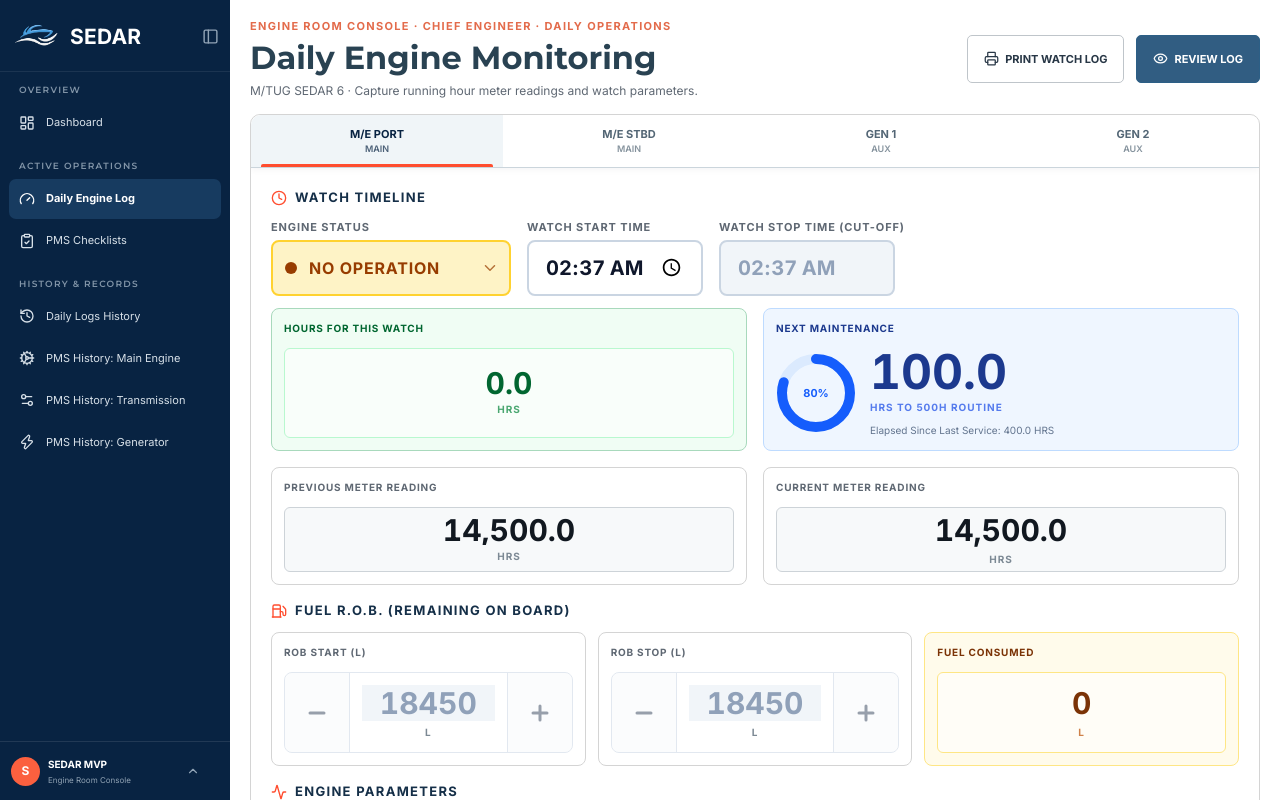
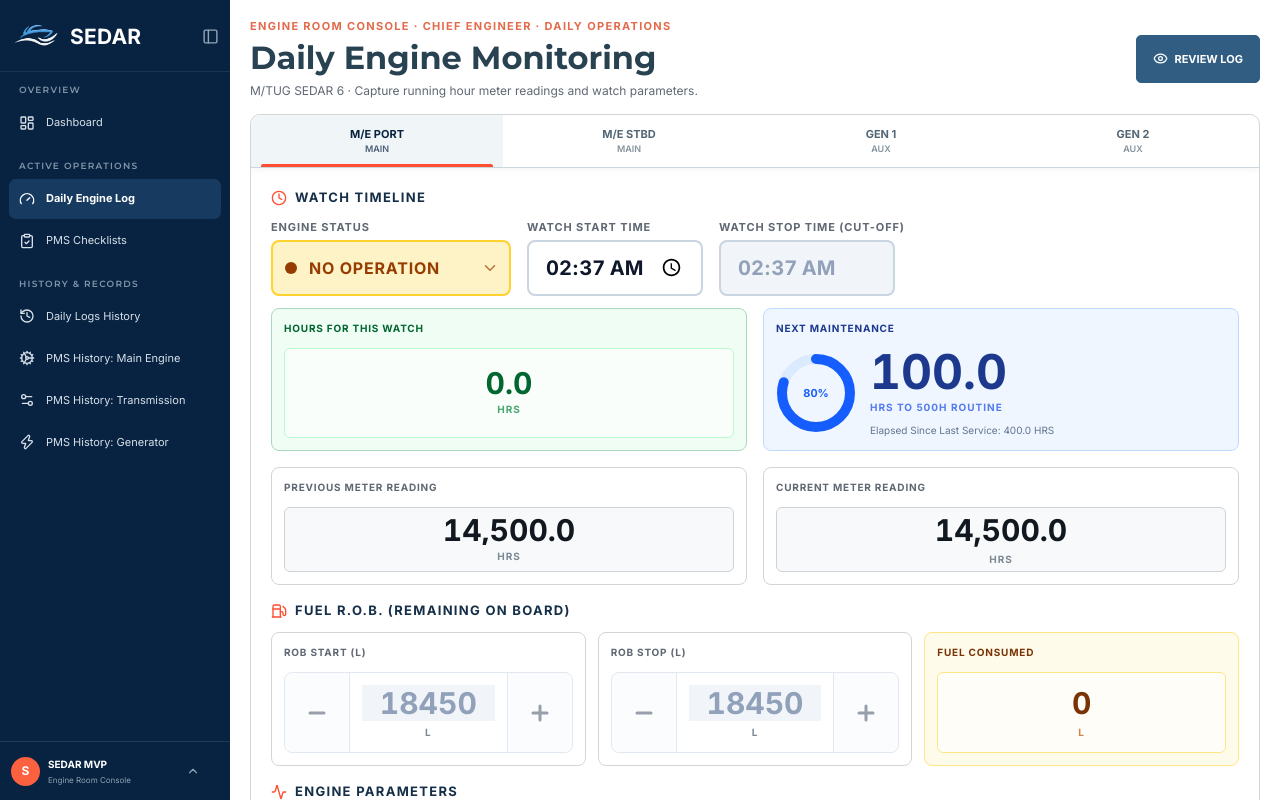
Before and after one commit to EdrianHernandez/sedar-layout, a React (Vite) app: page /chief-engineer/monitoring in a window 1280 px wide. Shown: the top 800 px of the page. Built offline with nearby package versions, Linux system fonts and the light colour scheme.

Commit message:
feat: remove unused print watch log button from Chief Engineer Monitoring Page

```diff
--- a/src/pages/chief-engineer/ChiefEngineerMonitoringPage.tsx
+++ b/src/pages/chief-engineer/ChiefEngineerMonitoringPage.tsx
@@ -1,5 +1,5 @@
 import { useEffect, useRef, useState } from 'react'
-import { ArrowLeft, CircleCheckBig, Eye, Loader2, Printer, Send, Undo2 } from 'lucide-react'
+import { ArrowLeft, CircleCheckBig, Eye, Loader2, Send, Undo2 } from 'lucide-react'
 import { DailyEngineMonitorCard } from '../../components/chief-engineer/DailyEngineMonitorCard'
 import { DailyLogSummary } from '../../components/chief-engineer/DailyLogSummary'
 import { consoleTitle } from '../../data/chiefEngineerMockData'
@@ -190,16 +190,6 @@ export function ChiefEngineerMonitoringPage({ currentRole, reviewStatus, onRevie
           </p>
         </div>
         <div className="tech-header-actions">
-          {/* TODO: generates an auto-filled physical watch log form based on the current state data. */}
-          <button
-            type="button"
-            className="button button-secondary button-lg"
-            title="Generates an auto-filled physical form from the current state data"
-            onClick={() => notify('Print Watch Log will be implemented later.')}
-          >
-            <Printer size={15} aria-hidden="true" /> PRINT WATCH LOG
-          </button>
-
           {primaryAction}
         </div>
       </div>
```
